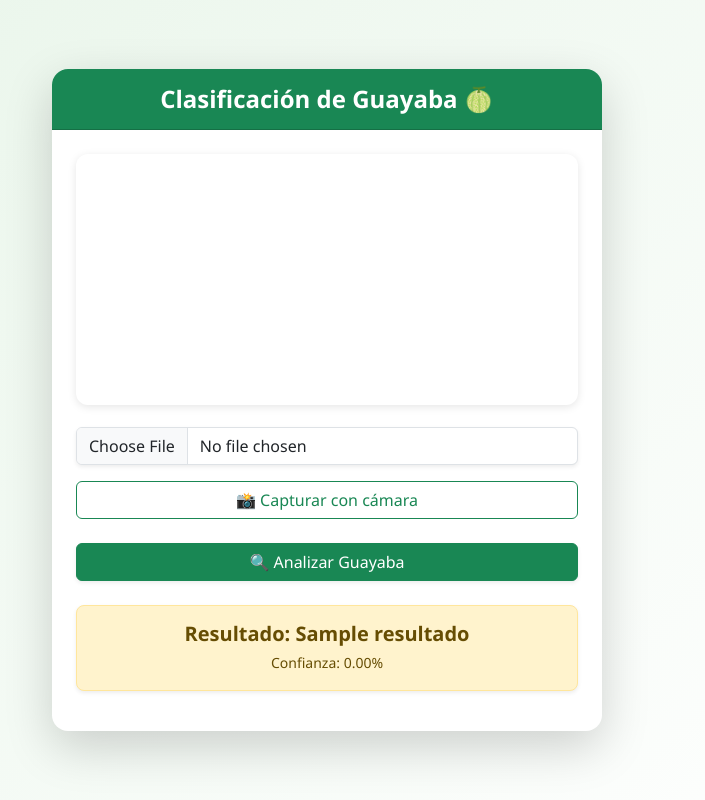
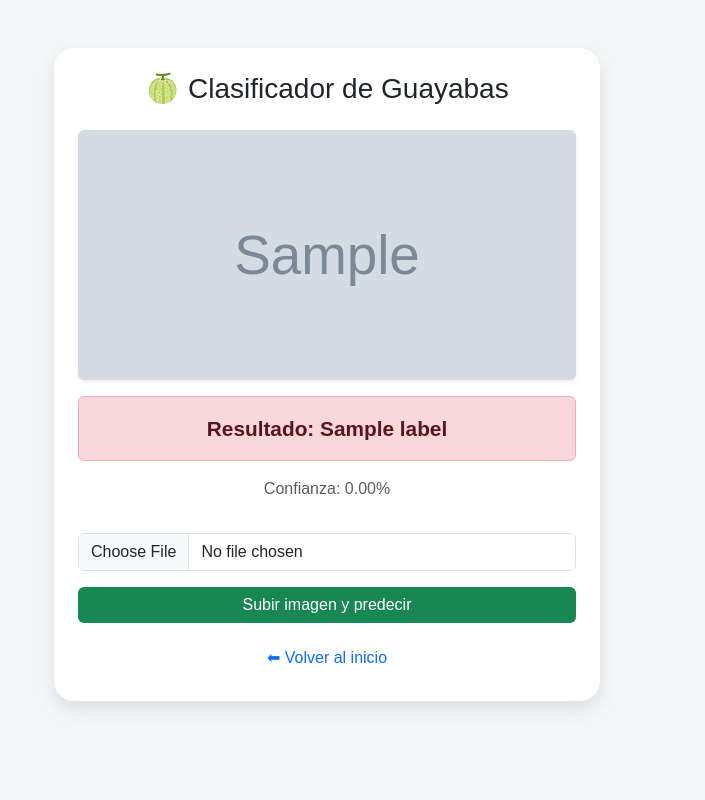
Before and after one commit to SantiagoSanchezVargas/ProyectoGC_AulaEspejo, a Flask app: template Proyecto_GC/templates/prediccion.html in a window 1280 px wide. Shown: the whole page, without its empty margins (313-1018 px from the left). Run offline with Flask 2, Linux system fonts and the light colour scheme; the template is opened without the code that fills it: most values are stand-ins (such as "Sample title", 1, 10 or a date in 2020); grey boxes marked "Sample" are stand-in pictures; parts of the project's set-up code (start-up, migrations or seed data) failed here and were passed over; some libraries are stand-ins or nearby versions.

Commit message:
Se modifican entrenamiento y prueba modelo

```diff
--- a/Proyecto_GC/predict_guayaba.py
+++ b/Proyecto_GC/predict_guayaba.py
@@ -1,40 +1,50 @@
-# predict_guayaba.py
+import tensorflow as tf
+from tensorflow.keras.preprocessing import image
 import numpy as np
-from tensorflow.keras.models import load_model
-from tensorflow.keras.preprocessing import image
+import os
 
-# Cargar modelo entrenado
-MODEL_PATH = 'ml_model_guayaba.h5'
-model = load_model(MODEL_PATH)
+# =============================
+# CARGA DEL MODELO
+# =============================
+MODEL_PATH = "Proyecto_GC/ml_model_guayaba.h5"
+if not os.path.exists(MODEL_PATH):
+    raise FileNotFoundError(f"No se encontró el modelo en: {MODEL_PATH}")
 
-# Diccionario para interpretar la predicción
-class_labels = {0: 'No apta', 1: 'Apta'}
+model = tf.keras.models.load_model(MODEL_PATH)
+print("✅ Modelo cargado correctamente.")
 
+# Diccionario de clases (ajusta según tu estructura)
+CLASSES = ['Apta', 'No apta']
+
+# =============================
+# FUNCIÓN DE PREDICCIÓN
+# =============================
 def predict_guayaba(img_path):
-    """
-    img_path: ruta de la imagen a predecir
-    retorna: (resultado, probabilidad)
-    """
-    # Cargar imagen y cambiar tamaño
+    if not os.path.exists(img_path):
+        raise FileNotFoundError(f"No se encontró la imagen en: {img_path}")
+
+    # Preprocesamiento
     img = image.load_img(img_path, target_size=(224, 224))
-    img_array = image.img_to_array(img)
-    img_array = img_array / 255.0  # Normalizar
-    img_array = np.expand_dims(img_array, axis=0)  # Añadir batch dimension
+    img_array = image.img_to_array(img) / 255.0
+    img_array = np.expand_dims(img_array, axis=0)
 
-    # Hacer predicción
-    pred = model.predict(img_array)[0][0]
+    # Predicción
+    preds = model.predict(img_array)
+    class_idx = np.argmax(preds)
+    confidence = float(np.max(preds))
 
-    # Clasificar según umbral 0.5
-    label = 1 if pred >= 0.5 else 0
+    label = CLASSES[class_idx]
+    print(f"[DEBUG] Predicciones: {preds}")
+    print(f"Resultado: {label}")
+    print(f"Confianza: {confidence * 100:.2f}%")
+    return label, confidence
 
-    # DEBUG: imprimir detalles
-    print(f"[DEBUG] Predicción bruta: {pred}, etiqueta: {label}, confianza: {pred:.4f}")
 
-    return class_labels[label], float(pred)
-
-# --- Para prueba rápida ---
+# =============================
+# PRUEBA LOCAL
+# =============================
 if __name__ == "__main__":
-    img_path = "ruta/a/una_imagen_cualquiera.jpg"  # Cambia esta ruta
-    resultado, probabilidad = predict_guayaba(img_path)
-    print(f"Resultado: {resultado}")
-    print(f"Confianza: {probabilidad * 100:.2f}%")
+    # Cambia esta ruta a la imagen que quieras probar
+    img_path = "C:/Users/Admin/Documents/GitHub/ProyectoGC_AulaEspejo/static/uploads/captura_guayaba.jpg"
+    label, confidence = predict_guayaba(img_path)
+    print(f"\n📊 Resultado final: {label} ({confidence * 100:.2f}%)")
--- a/Proyecto_GC/templates/prediccion.html
+++ b/Proyecto_GC/templates/prediccion.html
@@ -3,86 +3,69 @@
 <head>
   <meta charset="UTF-8">
   <meta name="viewport" content="width=device-width, initial-scale=1.0">
-    <title>Clasificación de Guayaba 🍈</title>
-    <link rel="stylesheet" href="{{ url_for('static', filename='css/bootstrap.min.css') }}">
+  <title>Predicción de Guayaba</title>
+
+  <!-- Bootstrap 5 -->
+  <link
+    href="https://cdn.jsdelivr.net/npm/bootstrap@5.3.2/dist/css/bootstrap.min.css"
+    rel="stylesheet"
+  >
+
   <style>
     body {
-            background: linear-gradient(135deg, #e8f5e9, #ffffff);
-            min-height: 100vh;
-            display: flex;
-            align-items: center;
-            justify-content: center;
-            font-family: 'Segoe UI', sans-serif;
+      background-color: #f4f6f8;
+      font-family: 'Poppins', sans-serif;
     }
-        video {
-            width: 100%;
-            border-radius: .75rem;
-            box-shadow: 0 2px 8px rgba(0,0,0,0.1);
-            margin-bottom: 1rem;
+    .card {
+      border: none;
+      border-radius: 20px;
+      box-shadow: 0 8px 20px rgba(0, 0, 0, 0.1);
+    }
+    .btn-primary {
+      background-color: #198754;
+      border: none;
+    }
+    .btn-primary:hover {
+      background-color: #157347;
+    }
+    .result-box {
+      font-size: 1.3rem;
+      font-weight: 600;
     }
   </style>
 </head>
+
 <body>
   <div class="container py-5">
-        <div class="card shadow-lg border-0 rounded-4 mx-auto" style="max-width: 550px;">
-            <div class="card-header text-white bg-success text-center py-3 rounded-top-4">
-                <h4 class="mb-0 fw-semibold">Clasificación de Guayaba 🍈</h4>
+    <div class="row justify-content-center">
+      <div class="col-md-6">
+        <div class="card p-4 text-center">
+          <h3 class="mb-4">🍈 Clasificador de Guayabas</h3>
+
+          {% if image_path %}
+          <img src="{{ image_path }}" alt="Imagen de la guayaba"
+               class="img-fluid rounded mb-3 shadow-sm"
+               style="max-height: 250px;">
+          {% endif %}
+
+          {% if label %}
+          <div class="alert {% if label == 'Apta' %}alert-success{% else %}alert-danger{% endif %} result-box">
+            Resultado: {{ label }}
           </div>
-            <div class="card-body p-4">
-                <form action="{{ url_for('prediccion') }}" method="POST" enctype="multipart/form-data">
-                    <div class="mb-4 text-center">
-                        <video id="video" autoplay></video>
-                        <canvas id="canvas" style="display:none;"></canvas>
+          <p class="text-muted">Confianza: {{ "%.2f"|format(confidence * 100) }}%</p>
+          {% endif %}
 
-                        <input type="file" name="imagen" accept="image/*" class="form-control mb-3 shadow-sm">
-                        <button type="button" id="captureBtn" class="btn btn-outline-success w-100">
-                            📸 Capturar con cámara
-                        </button>
+          <form action="/prediccion" method="post" enctype="multipart/form-data" class="mt-3">
+            <div class="mb-3">
+              <input type="file" name="file" accept="image/*" required class="form-control">
             </div>
-
-                    <button type="submit" class="btn btn-success w-100 shadow-sm">
-                        🔍 Analizar Guayaba
-                    </button>
+            <button type="submit" class="btn btn-primary w-100">Subir imagen y predecir</button>
           </form>
 
-                {% if resultado %}
-                <div class="alert mt-4 {% if resultado == 'Apta' %}alert-success{% elif resultado == 'No apta' %}alert-danger{% else %}alert-warning{% endif %} text-center rounded-3 shadow-sm">
-                    <h5 class="fw-bold mb-1">Resultado: {{ resultado }}</h5>
-                    {% if resultado != "No hay guayaba" %}
-                    <small>Confianza: {{ "%.2f"|format(probabilidad * 100) }}%</small>
-                    {% endif %}
-                </div>
-                {% endif %}
+          <a href="/" class="btn btn-link mt-3 text-decoration-none">⬅ Volver al inicio</a>
         </div>
       </div>
     </div>
-
-    <script>
-        const video = document.getElementById('video');
-        const canvas = document.getElementById('canvas');
-        const captureBtn = document.getElementById('captureBtn');
-
-        // Acceder a la cámara
-        navigator.mediaDevices.getUserMedia({ video: true })
-            .then(stream => video.srcObject = stream)
-            .catch(err => console.error("Error al acceder a la cámara:", err));
-
-        // Capturar imagen de la cámara
-        captureBtn.addEventListener('click', () => {
-            const ctx = canvas.getContext('2d');
-            canvas.width = video.videoWidth;
-            canvas.height = video.videoHeight;
-            ctx.drawImage(video, 0, 0, canvas.width, canvas.height);
-            canvas.toBlob(blob => {
-                const file = new File([blob], "captura_guayaba.jpg", { type: "image/jpeg" });
-                const fileInput = document.querySelector('input[name="imagen"]');
-                const dataTransfer = new DataTransfer();
-                dataTransfer.items.add(file);
-                fileInput.files = dataTransfer.files;
-                captureBtn.innerText = "✅ Imagen capturada";
-                captureBtn.classList.replace("btn-outline-success", "btn-success");
-            }, 'image/jpeg');
-        });
-    </script>
+  </div>
 </body>
 </html>
```
Also changed, not shown: Proyecto_GC/ML_model.py (+53 -33 lines), static/uploads/captura_guayaba.jpg (added). Lines whose indentation alone changed are shown as unchanged.
